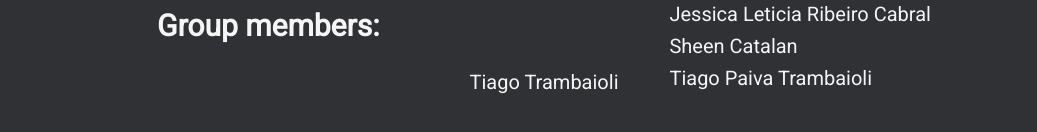
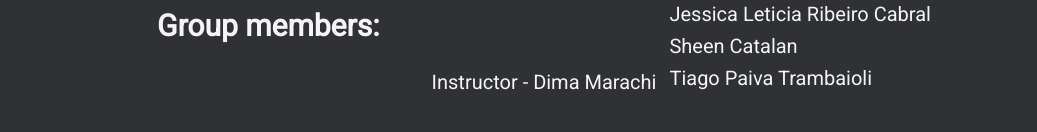
Before and after one commit to tiagotrambaioli/example-webapp-group1, a plain HTML site: page index.html in a window 1280 px wide. Shown: the part 650-782 px from the top of the page, without its empty margins (96-1133 px from the left). Drawn offline with Linux system fonts and the light colour scheme.

Commit message:
Jenkins test

```diff
--- a/index.html
+++ b/index.html
@@ -37,7 +37,7 @@
 
   </main>
 
-  <footer>Tiago Trambaioli</footer>
+  <footer>Instructor - Dima Marachi</footer>
 
 
 </body>
```
